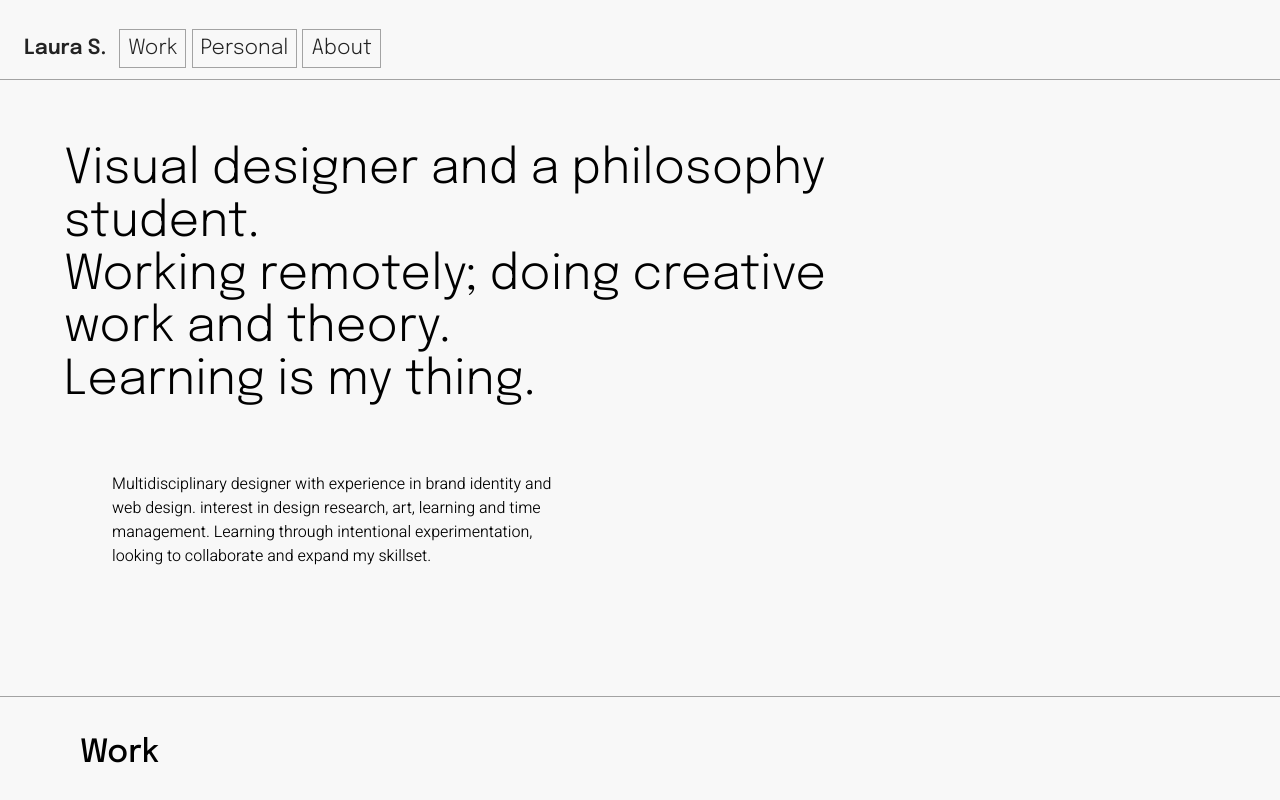
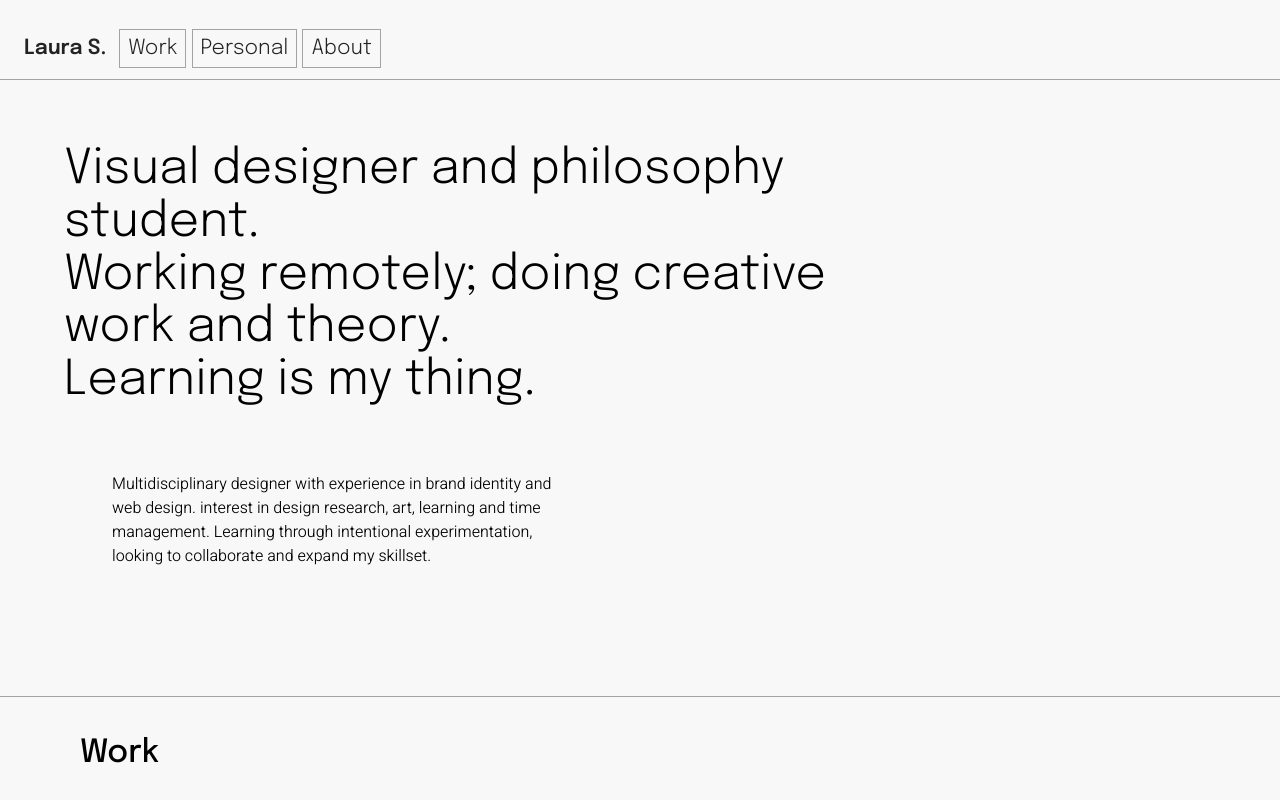
Before and after one commit to LauraSinisterra/portfolio-site, a plain HTML site: page index.html in a window 1280 px wide. Shown: the top 800 px of the page. Drawn offline with Linux system fonts and the light colour scheme.

Commit message:
copy change

```diff
--- a/index.html
+++ b/index.html
@@ -19,7 +19,7 @@
     </nav>
     <header>
       <h1>
-        Visual designer and a philosophy student.
+        Visual designer and philosophy student.
         <br />
         Working remotely; doing creative work and theory.
         <br />
```
